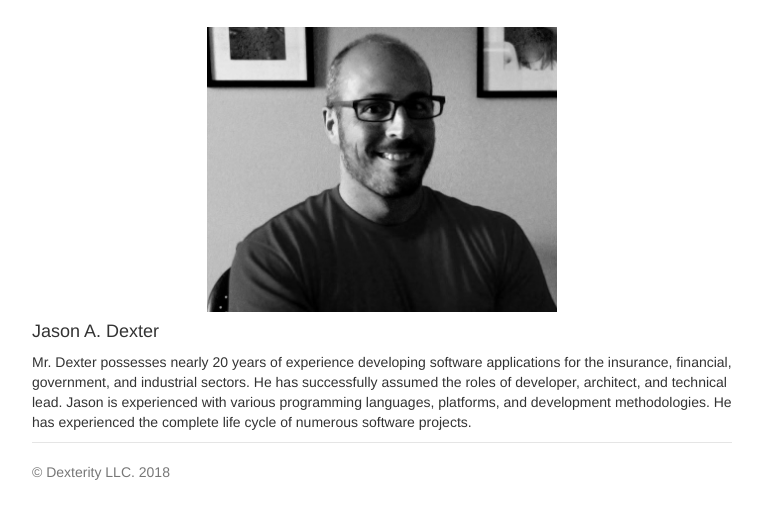
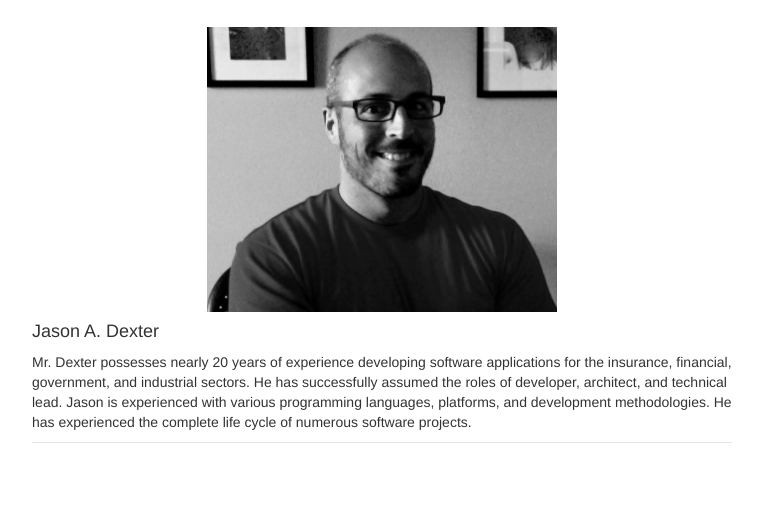
Before and after one commit to dexllc/dexllc.github.io, a plain HTML site: page about.html in a window 1280 px wide. Shown: the part 83-602 px from the top of the page, without its empty margins (258-1021 px from the left). Drawn offline with Linux system fonts and the light colour scheme.

Commit message:
Removed copyright info

```diff
--- a/about.html
+++ b/about.html
@@ -47,7 +47,7 @@
         methodologies. He has experienced the complete life cycle of numerous software projects.</p>
 
     <footer class="footer">
-        <p>&copy; Dexterity LLC. 2018</p>
+        <p/>
     </footer>
 
 </div>
```
Also changed, not shown: contact.html (+1 -1 lines), index.html (+1 -1 lines), technical.html (+1 -1 lines).
